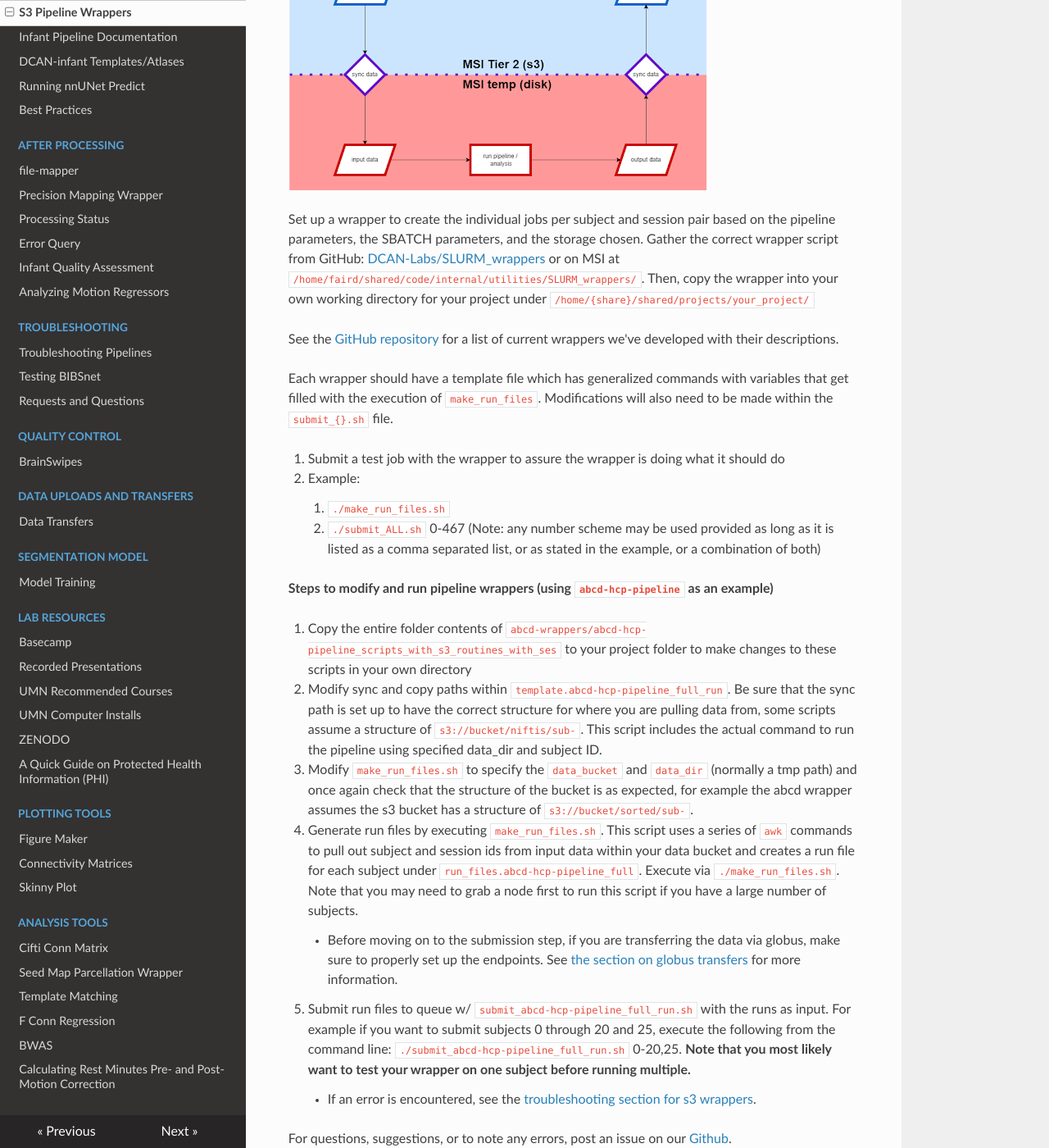
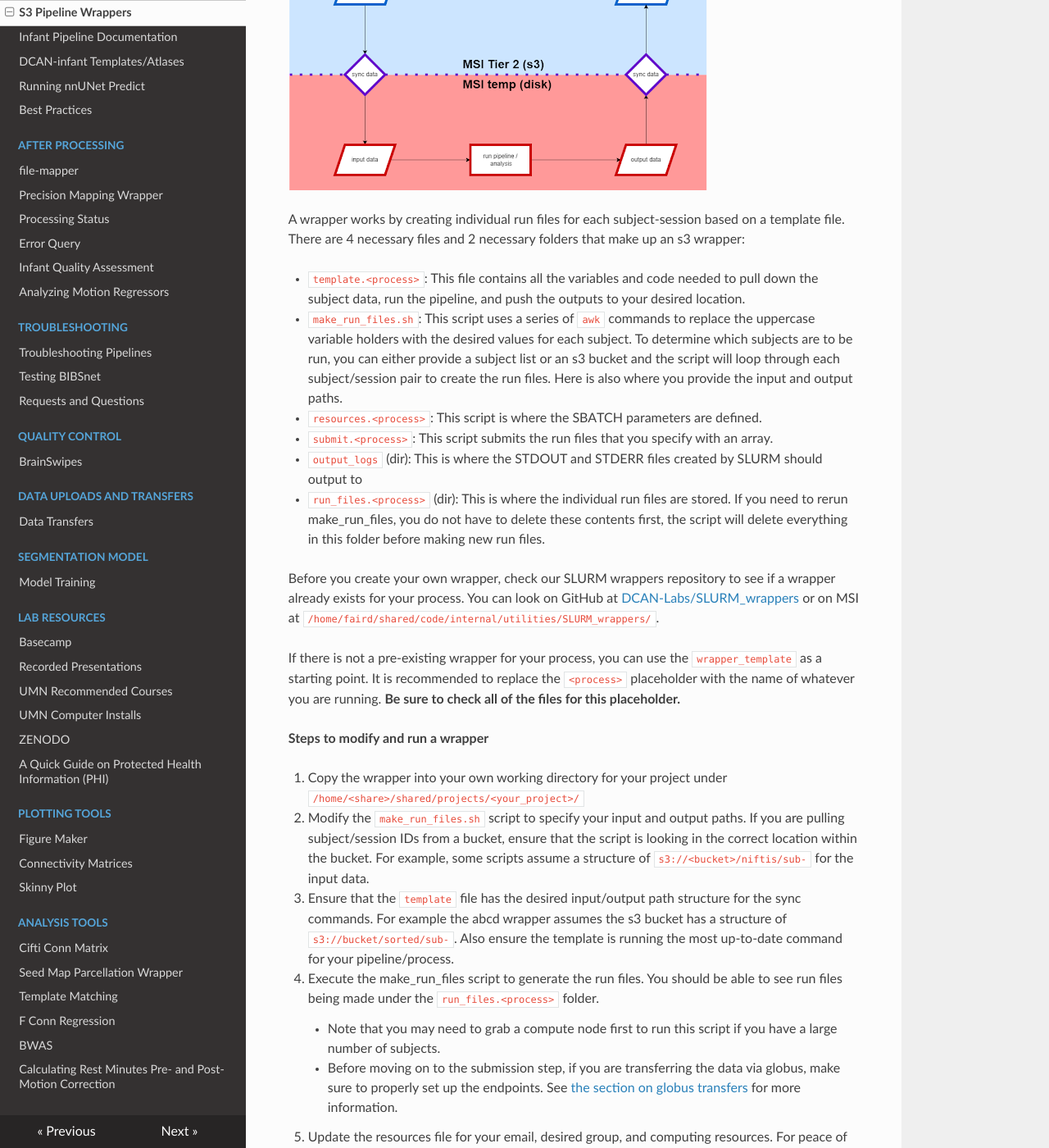
Before and after one commit to DCAN-Labs/cdni-brain, an MkDocs documentation site: the page built from docs/wrappers.md, in a window 1280 px wide and 1400 px high, scrolled down 426 px. Shown: the whole window at 82% size. Built offline with MkDocs 1.6.1, drawn with Linux system fonts in a browser that asks for light colours; nearby versions of some CDN libraries; some of the changed text lies outside the part shown.

Commit message:
expand s3 wrapper explanation

```diff
--- a/docs/wrappers.md
+++ b/docs/wrappers.md
@@ -10,37 +10,47 @@ Below is an overview of the s3 wrapper workflow:
 
 ![wrapper workflow chart](img/wrapper.png)
 
-Set up a wrapper to create the individual jobs per subject and session pair based on the pipeline parameters, the SBATCH parameters, and the storage chosen. Gather the correct wrapper script from GitHub: [DCAN-Labs/SLURM_wrappers](https://github.com/DCAN-Labs/SLURM_wrappers) or on MSI at `/home/faird/shared/code/internal/utilities/SLURM_wrappers/`. Then, copy the wrapper into your own working directory for your project under  `/home/{share}/shared/projects/your_project/`
+A wrapper works by creating individual run files for each subject-session based on a template file. There are 4 necessary files and 2 necessary folders that make up an s3 wrapper:
 
+* `template.<process>`: This file contains all the variables and code needed to pull down the subject data, run the pipeline, and push the outputs to your desired location.
 
-See the [GitHub repository](https://github.com/DCAN-Labs/SLURM_wrappers) for a list of current wrappers we've developed with their descriptions.
+* `make_run_files.sh`: This script uses a series of `awk` commands to replace the uppercase variable holders with the desired values for each subject. To determine which subjects are to be run, you can either provide a subject list or an s3 bucket and the script will loop through each subject/session pair to create the run files. Here is also where you provide the input and output paths.
 
-Each wrapper should have a template file which has generalized commands with variables that get filled with the execution of `make_run_files`. Modifications will also need to be made within the `submit_{}.sh` file.
+* `resources.<process>`: This script is where the SBATCH parameters are defined.
 
-1. Submit a test job with the wrapper to assure the wrapper is doing what it should do
+* `submit.<process>`: This script submits the run files that you specify with an array.
 
-2. Example:
+* `output_logs` (dir): This is where the STDOUT and STDERR files created by SLURM should output to
 
-    1. `./make_run_files.sh`
+* `run_files.<process>` (dir): This is where the individual run files are stored. If you need to rerun make_run_files, you do not have to delete these contents first, the script will delete everything in this folder before making new run files.
 
-    2. `./submit_ALL.sh` 0-467 (Note: any number scheme may be used provided as long as it is listed as a comma separated list, or as stated in the example, or a combination of both)
+Before you create your own wrapper, check our SLURM wrappers repository to see if a wrapper already exists for your process. You can look on GitHub at [DCAN-Labs/SLURM_wrappers](https://github.com/DCAN-Labs/SLURM_wrappers) or on MSI at `/home/faird/shared/code/internal/utilities/SLURM_wrappers/`.
 
-**Steps to modify and run pipeline wrappers (using `abcd-hcp-pipeline` as an example)**
+If there is not a pre-existing wrapper for your process, you can use the `wrapper_template` as a starting point. It is recommended to replace the `<process>` placeholder with the name of whatever you are running. **Be sure to check all of the files for this placeholder.**
 
+**Steps to modify and run a wrapper**
 
-1. Copy the entire folder contents of `abcd-wrappers/abcd-hcp-pipeline_scripts_with_s3_routines_with_ses` to your project folder to make changes to these scripts in your own directory
+1. Copy the wrapper into your own working directory for your project under `/home/<share>/shared/projects/<your_project>/`
 
-2. Modify sync and copy paths within `template.abcd-hcp-pipeline_full_run`. Be sure that the sync path is set up to have the correct structure for where you are pulling data from, some scripts assume a structure of `s3://bucket/niftis/sub-`. This script includes the actual command to run the pipeline using specified data_dir and subject ID.
+1. Modify the `make_run_files.sh` script to specify your input and output paths. If you are pulling subject/session IDs from a bucket, ensure that the script is looking in the correct location within the bucket. For example, some scripts assume a structure of `s3://<bucket>/niftis/sub-` for the input data.
 
-3. Modify `make_run_files.sh` to specify the `data_bucket` and `data_dir` (normally a tmp path) and once again check that the structure of the bucket is as expected, for example the abcd wrapper assumes the s3 bucket has a structure of `s3://bucket/sorted/sub-`.
+2. Ensure that the `template` file has the desired input/output path structure for the sync commands. For example the abcd wrapper assumes the s3 bucket has a structure of `s3://bucket/sorted/sub-`. Also ensure the template is running the most up-to-date command for your pipeline/process.
 
-3. Generate run files by executing `make_run_files.sh`. This script uses a series of `awk` commands to pull out subject and session ids from input data within your data bucket and creates a run file for each subject under `run_files.abcd-hcp-pipeline_full`. Execute via `./make_run_files.sh`. Note that you may need to grab a node first to run this script if you have a large number of subjects.
+4. Execute the make_run_files script to generate the run files. You should be able to see run files being made under the `run_files.<process>` folder.
+
+    * Note that you may need to grab a compute node first to run this script if you have a large number of subjects.
 
     * Before moving on to the submission step, if you are transferring the data via globus, make sure to properly set up the endpoints. See [the section on globus transfers](uploads.md#Globus) for more information.
 
-4. Submit run files to queue w/ `submit_abcd-hcp-pipeline_full_run.sh` with the runs as input. For example if you want to submit subjects 0 through 20 and 25, execute the following from the command line: `./submit_abcd-hcp-pipeline_full_run.sh` 0-20,25. **Note that you most likely want to test your wrapper on one subject before running multiple.**
+3. Update the resources file for your email, desired group, and computing resources. For peace of mind, it is recommended to provide the full path to the output logs folder.
 
-    * If an error is encountered, see the[ troubleshooting section for s3 wrappers](#23-5-s3-wrapper-troubleshooting-process).
+4. Submit a test job with the wrapper to assure the wrapper is doing what it should do. **Highly recommended to do this before submitting all of your subjects**
+
+5. Submit run files to queue w/ `./submit_<process>.sh` with the runs as input. For example if you want to submit subjects 0 through 20 and 25, execute the following from the command line: `./submit_<process>.sh 0-20,25`.
+
+    * Note: any number scheme may be used provided as long as it is listed as a comma separated list, an array, or a combination of both
+
+    * If an error is encountered, see the [troubleshooting section for s3 wrappers](troubleshooting.md#s3-wrappers).
 
 
 For questions, suggestions, or to note any errors, post an issue on our [Github](https://github.com/DCAN-Labs/cdni-brain/issues).
```
